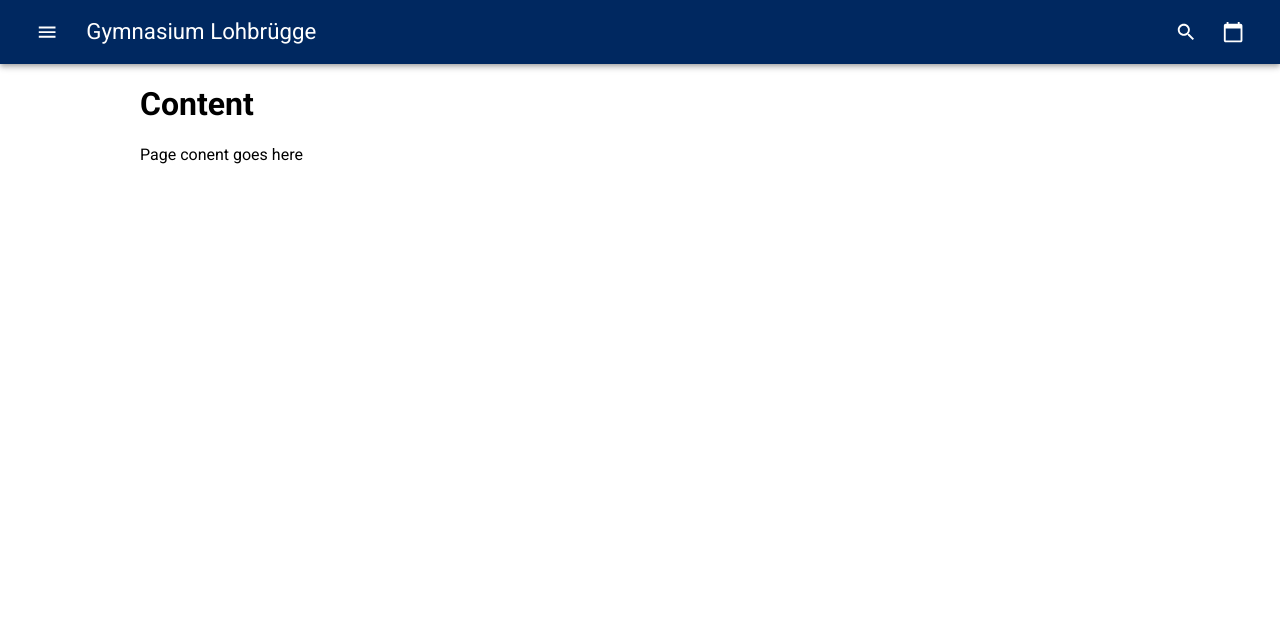
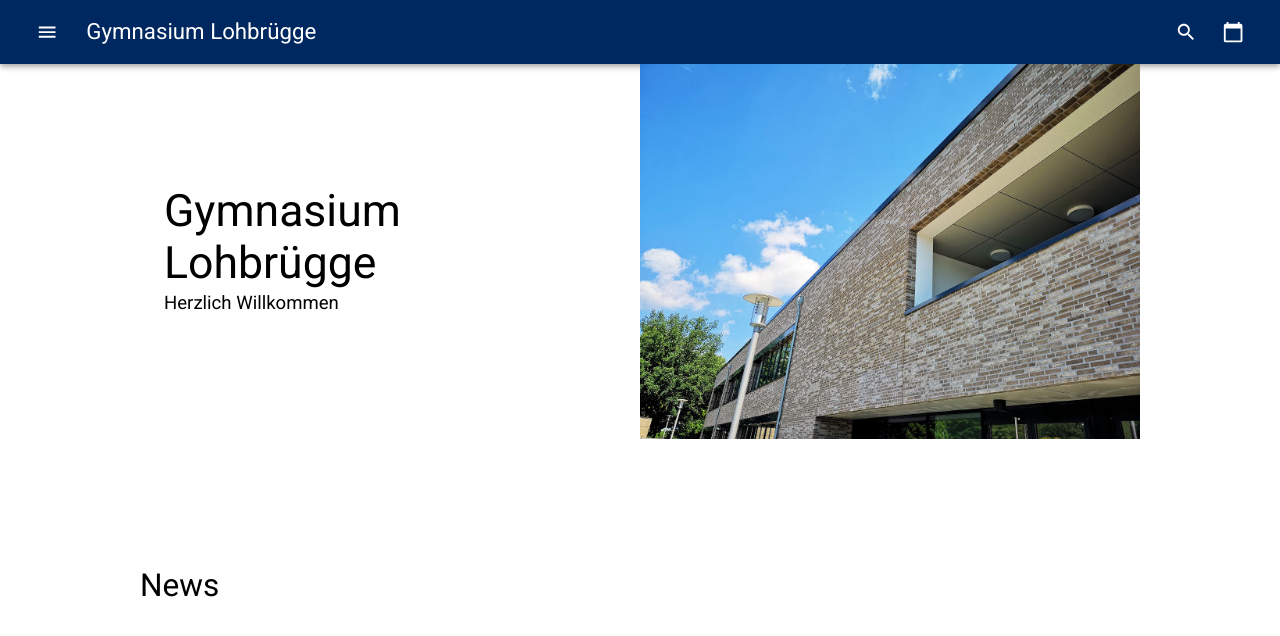
Before and after one commit to nicholas-roether/gyloh-preview, a React (Create React App) app: page / in a window 1280 px wide. Shown: the top 636 px of the page. Built offline with nearby package versions, Linux system fonts and the light colour scheme.

Commit message:
Render HomePage

```diff
--- a/src/App.tsx
+++ b/src/App.tsx
@@ -1,15 +1,12 @@
 import React from "react";
-import Page from "./common/Page";
+import HomePage from "./home/Home";
 
 export default class App extends React.Component<{}> {
 
 	render() {
 		return (
 			<div id="app">
-				<Page>
-					<h1>Content</h1>
-					<p>Page conent goes here</p>
-				</Page>
+				<HomePage />
 			</div>
 		);
 	}
```
